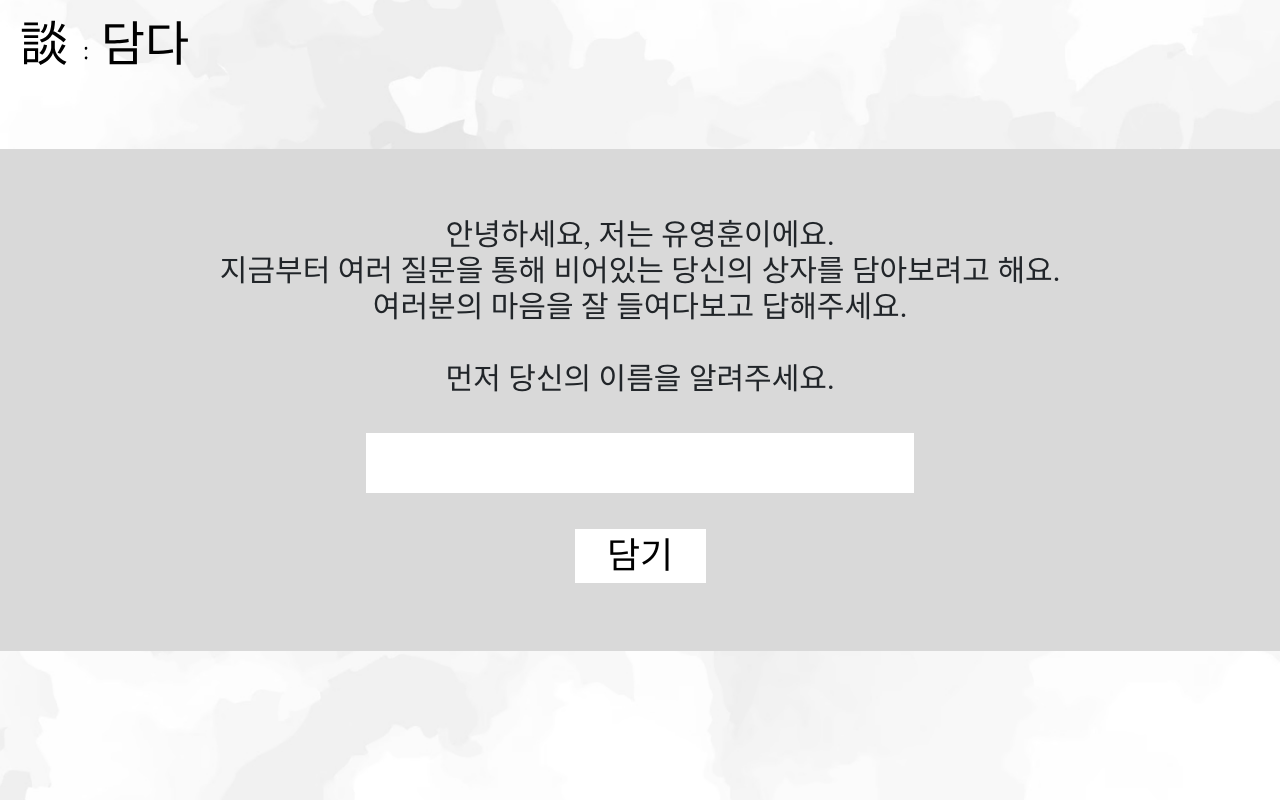
After one commit to dawn4rest/damda, a Django app: page /ai/name-form/ in a window 1280 px wide. The commit adds this page. Run offline with Django 4.2, Linux system fonts and the light colour scheme; some libraries are stand-ins or nearby versions; some web fonts are replaced.

Commit message:
fix: Customize username part

```diff
--- /dev/null
+++ b/damda/ai/static/css/main.css
@@ -0,0 +1,125 @@
+/* http://meyerweb.com/eric/tools/css/reset/
+   v2.0 | 20110126
+   License: none (public domain)
+*/
+
+html, body, div, span, applet, object, iframe,
+h1, h2, h3, h4, h5, h6, p, blockquote, pre,
+a, abbr, acronym, address, big, cite, code,
+del, dfn, em, img, ins, kbd, q, s, samp,
+small, strike, strong, sub, sup, tt, var,
+b, u, i, center,
+dl, dt, dd, ol, ul, li,
+fieldset, form, label, legend,
+table, caption, tbody, tfoot, thead, tr, th, td,
+article, aside, canvas, details, embed,
+figure, figcaption, footer, header, hgroup,
+menu, nav, output, ruby, section, summary,
+time, mark, audio, video {
+	margin: 0;
+	padding: 0;
+	border: 0;
+	font-size: 100%;
+	font: inherit;
+	vertical-align: baseline;
+}
+/* HTML5 display-role reset for older browsers */
+article, aside, details, figcaption, figure,
+footer, header, hgroup, menu, nav, section {
+	display: block;
+}
+body {
+	line-height: 1;
+}
+ol, ul {
+	list-style: none;
+}
+blockquote, q {
+	quotes: none;
+}
+blockquote:before, blockquote:after,
+q:before, q:after {
+	content: '';
+	content: none;
+}
+table {
+	border-collapse: collapse;
+	border-spacing: 0;
+}
+
+
+/* Global Styles */
+@font-face {
+  font-family: 'Garam';
+  src: url('https://cdn.jsdelivr.net/gh/projectnoonnu/naverfont_04@1.0/Garam.woff') format('woff');
+  font-weight: normal;
+  font-style: normal;
+}
+
+.mb-36 {
+  margin-bottom: 36px;
+}
+
+#main {
+  position: relative;
+  width: 100vw;
+  height: 100vh;
+
+  background-image: url('/static/img/bg_default.jpg');
+  background-position: center center;
+  background-repeat: no-repeat;
+  background-size: cover;
+
+  font-family: 'Garam';
+}
+
+#main .logo {
+  position: absolute;
+  top: 20px;
+  left: 21px;
+}
+
+#main article {
+  width: 100%;
+  min-height: 502px;
+  background-color: #D9D9D9;
+}
+
+#main p {
+  font-family: 'Garam';
+  font-weight: 400;
+  font-size: 30px;
+  line-height: 36px;
+}
+
+#main article#intro {
+  background: none;
+}
+#main #intro .intro-logo {
+  position: absolute;
+  top: 111px;
+  left: calc(50% - 83px);
+}
+
+#main .input-half {
+  padding-left: 10px;
+  width: 548px;
+  height: 60px;
+  background: #FFFFFF;
+  border: 0;
+  font-size: 45px;
+  line-height: 54px;
+}
+
+#main .btn-submit {
+  display: flex;
+  justify-content: center;
+  align-items: center;
+  width: 131px;
+  height: 54px;
+  background: #FFFFFF;
+  border: 0;
+  font-weight: 400;
+  font-size: 36px;
+  line-height: 44px;
+}
--- a/damda/ai/templates/home.html
+++ b/damda/ai/templates/home.html
@@ -6,6 +6,7 @@
   <meta charset="UTF-8">
   <meta http-equiv="X-UA-Compatible" content="IE=edge">
   <meta name="viewport" content="width=device-width, initial-scale=1.0">
+
   <!--Bootstrap 5 css -->
   <link href="https://cdn.jsdelivr.net/npm/bootstrap@5.0.2/dist/css/bootstrap.min.css" rel="stylesheet"
     integrity="sha384-EVSTQN3/azprG1Anm3QDgpJLIm9Nao0Yz1ztcQTwFspd3yD65VohhpuuCOmLASjC" crossorigin="anonymous">
@@ -15,8 +16,10 @@
     integrity="sha512-1ycn6IcaQQ40/MKBW2W4Rhis/DbILU74C1vSrLJxCq57o941Ym01SwNsOMqvEBFlcgUa6xLiPY/NS5R+E6ztJQ=="
     crossorigin="anonymous" referrerpolicy="no-referrer" />
   <script src="https://kit.fontawesome.com/e07e05631b.js" crossorigin="anonymous"></script>
+
   {% load static %}
   <!--Static CSS-->
+  <link href={% static "css/main.css" %} rel="stylesheet">
   <link href={% static "css/style.css" %} rel="stylesheet">
 
   <!-- Bootstrap 5 JS -->
@@ -26,7 +29,6 @@
 
   <!--hangul font -->
   <link href="https://fonts.googleapis.com/css2?family=Stylish&display=swap" rel="stylesheet">
-
   <link href="https://fonts.googleapis.com/css2?family=Gugi&display=swap" rel="stylesheet">
 
   <!-- Bootstrap 5 JS -->
@@ -47,15 +49,22 @@
   {% load static %}
   <!-- Static JS-->
 
+  <title>{% block title %}Damda{% endblock title %}</title>
+</head>
+<section id="main" class="d-flex justify-content-center align-items-center">
+  <a class="logo" href="{% url 'ai:index' %}"><img src="{% static '/img/title_intro_sub.svg' %}" alt=""></a>
+  <article id="default" class="d-flex justify-content-center align-items-center flex-column text-center">
+    {% block content %}
 
-  <title>{% block title %}Home{% endblock title %}</title>
-</head>
-
-{% block content %}
-
-{% endblock content %}
+    {% endblock content %}
+  </article>
+</section>
 
 <script src={% static "js/script.js" %} type="text/javascript"></script>
+
+{% block customJS %}
+
+{% endblock customJS %}
 
 </body>
 
--- /dev/null
+++ b/damda/ai/templates/name_form.html
@@ -0,0 +1,22 @@
+{% extends 'home.html' %}
+{% load static %}
+
+{% block content %}
+<p class="mb-36">
+  안녕하세요, 저는 유영훈이에요.<br>
+  지금부터 여러 질문을 통해 비어있는 당신의 상자를 담아보려고 해요.<br>
+  여러분의 마음을 잘 들여다보고 답해주세요.<br>
+  <br>
+  먼저 당신의 이름을 알려주세요.
+</p>
+
+<form method="POST" action="{% url 'ai:name-form' %}" enctype="multipart/form-data">
+  {% csrf_token %}
+  <div class="input-wrap mb-36">
+    <input id="your_name" class="input-half" type="text" name="username" maxlength="100" required>
+  </div>
+  <div class="input-wrap">
+    <input class="btn-submit m-auto" type="submit" value="담기">
+  </div>
+</form>
+{% endblock content %}
--- a/damda/ai/urls.py
+++ b/damda/ai/urls.py
@@ -7,11 +7,9 @@ from django.conf import settings
 
 app_name = "ai"
 urlpatterns = [
-    path("", views.IndexView.as_view(), name="index"),
-    path("<int:pk>/", views.DetailView.as_view(), name="detail"),
-    path("<int:pk>/results/", views.ResultsView.as_view(), name="results"),
-    path("<int:question_id>/vote/", views.vote, name="vote"),
-    path('home/', views.home , name='damda-home'),
+    path('', views.index, name='index'),
+    path('name-form/', views.name_form, name='name-form'),
+    path('name-result/', views.name_result, name='name-result'),
     path('face/', views.face, name='face' ),
     path('video', views.video, name='video'),
 ]
--- a/damda/ai/views.py
+++ b/damda/ai/views.py
@@ -3,62 +3,36 @@ from django.http import StreamingHttpResponse
 from django.views import generic
 from django.template.loader import get_template
 from django.urls import reverse
+from random import randint
 
 import cv2, time
 import threading
 
-from .models import Choice, Question
+from .models import Dam
 
 
-class IndexView(generic.ListView):
-    template_name = "index.html"
-    context_object_name = "latest_question_list"
-
-    def get_queryset(self):
-        """Return the last five published questions."""
-        return Question.objects.order_by("-pub_date")[:5]
+def index(request):
+    context = {
+      "bg_type": randint(0,7)
+    }
+    return render(request, "index.html", context)
 
 
-class DetailView(generic.DetailView):
-    model = Question
-    template_name = "detail.html"
+def name_form(request):
+    if request.method == "POST":
+        username = request.POST.get('username')
+        if username != '':
+            request.session['username'] = username
+            return redirect('ai:name-result')
+
+    return render(request, "name_form.html")
 
 
-class ResultsView(generic.DetailView):
-    model = Question
-    template_name = "results.html"
-
-
-def vote(request, question_id):
-    question = get_object_or_404(Question, pk=question_id)
-    try:
-        selected_choice = question.choice_set.get(pk=request.POST["choice"])
-    except (KeyError, Choice.DoesNotExist):
-        # Redisplay the question voting form.
-        return render(
-            request,
-            "detail.html",
-            {
-                "question": question,
-                "error_message": "You didn't select a choice.",
-            },
-        )
-    else:
-        selected_choice.votes += 1
-        selected_choice.save()
-        # Always return an HttpResponseRedirect after successfully dealing
-        # with POST data. This prevents data from being posted twice if a
-        # user hits the Back button.
-        return HttpResponseRedirect(reverse("ai:results", args=(question.id,)))
-
-
-def results(request, question_id):
-    question = get_object_or_404(Question, pk=question_id)
-    return render(request, "results.html", {"question": question})
-
-
-def home(request):
-    return render(request, 'home.html')
+def name_result(request):
+    context = {
+      "username": request.session.get('username')
+    }
+    return render(request, "name_result.html", context)
 
 
 def face(request):
--- a/damda/damda/settings.py
+++ b/damda/damda/settings.py
@@ -127,5 +127,5 @@ STATIC_URL = 'static/'
 
 DEFAULT_AUTO_FIELD = 'django.db.models.BigAutoField'
 
+MEDIA_URL = '/media/'
 MEDIA_ROOT = os.path.join(BASE_DIR, 'media')
-MEDIA_URL = '/media/'
```
Also changed, not shown: damda/ai/admin.py (+0 -20 lines), damda/ai/models.py (+3 -26 lines), damda/ai/templates/detail.html (deleted, +0 -14 lines), damda/ai/templates/index.html (+16 -9 lines), damda/ai/templates/name_result.html (added, +11 -0 lines), damda/ai/templates/results.html (deleted, +0 -9 lines), damda/ai/migrations/0002_dam_delete_choice_delete_question.py (added), damda/ai/migrations/0003_remove_dam_problem_remove_dam_user_name_dam_canvas.py (added), damda/db.sqlite3.
